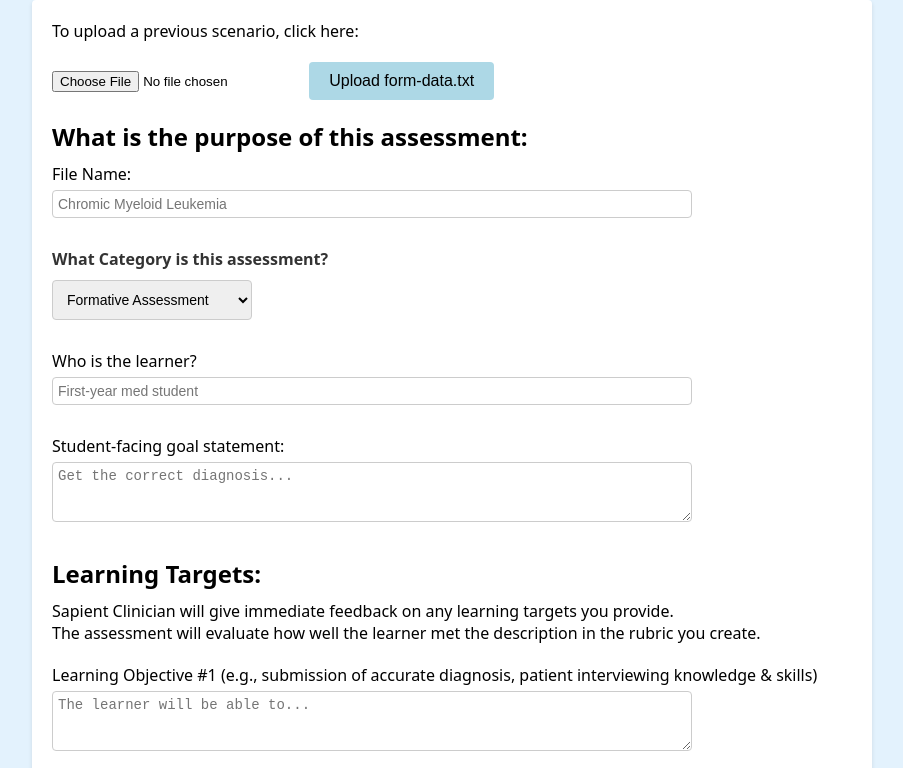
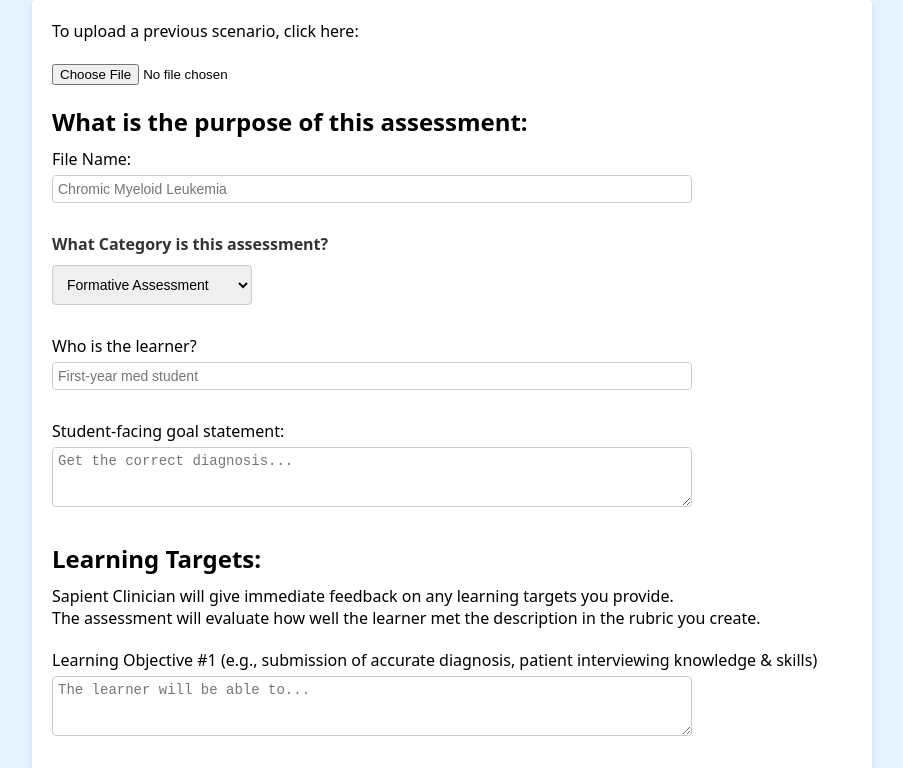
Before and after one commit to aramansell/sapientclinician, a plain HTML site: page public/formdemo/index.html in a window 1280 px wide. Shown: the top 768 px of the page, without its empty margins (188-1091 px from the left). Drawn offline with Linux system fonts and the light colour scheme.

Commit message:
Update index.html

```diff
--- a/public/formdemo/index.html
+++ b/public/formdemo/index.html
@@ -8,7 +8,7 @@
   <form id="scenarioForm">
     <div>To upload a previous scenario, click here: </div>
     <input type="file" id="fileInput" accept=".txt">
-    <button type="button" onclick="fileInput.click()">Upload form-data.txt</button>
+
     <div id="assessment">
       <h2>What is the purpose of this assessment:</h2>
       <div id="assessmentContent"></div>
```
